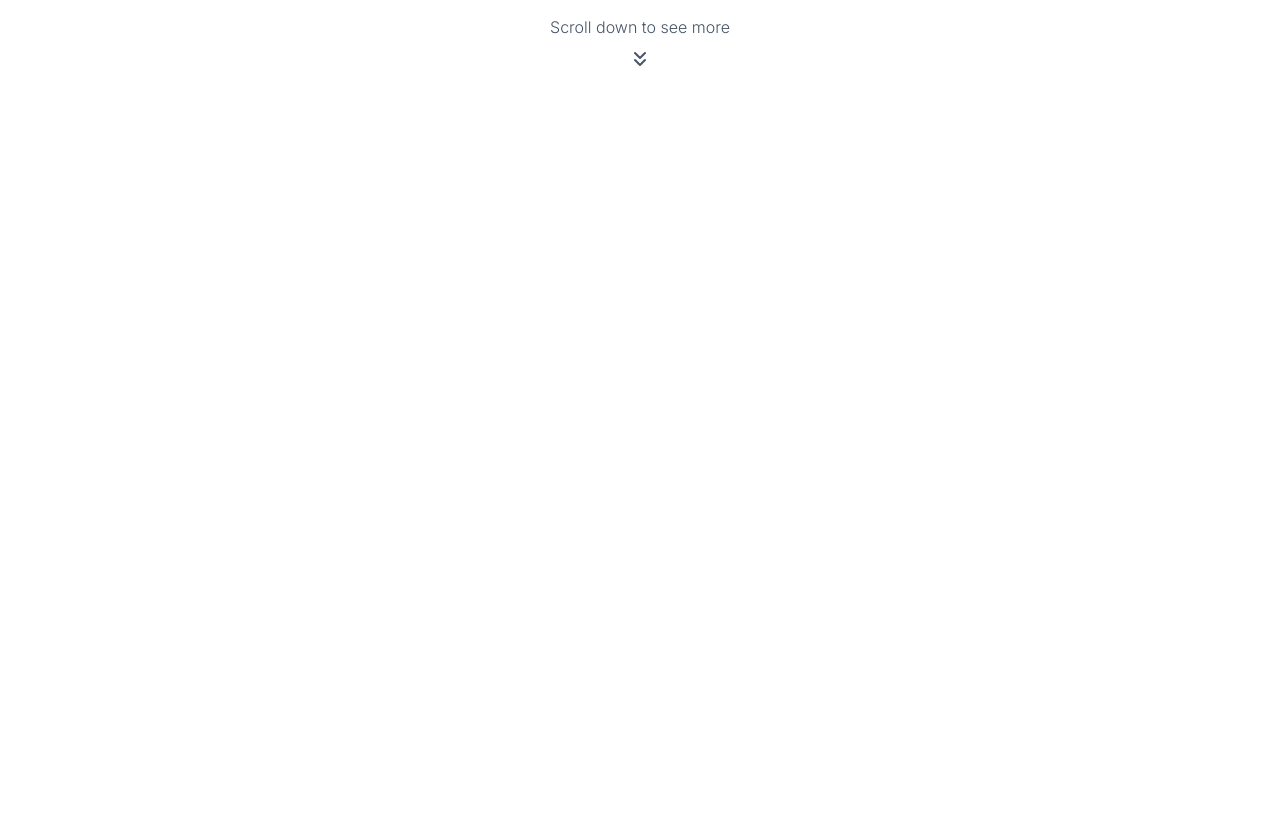
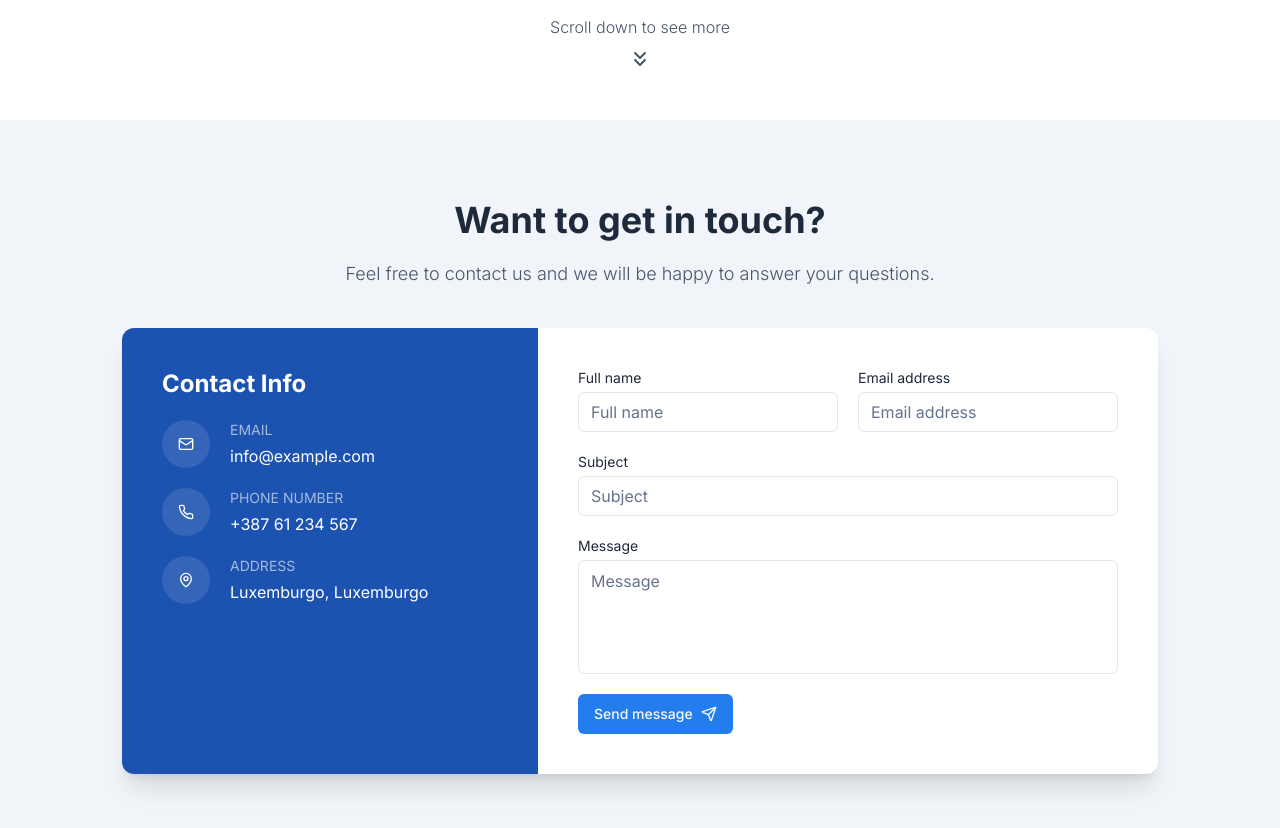
Before and after one commit to luisguareschi/lhs-frontend, a Next.js app: page / in a window 1280 px wide. Shown: the part 680-1508 px from the top of the page. Before the commit the page ends 800 px from the top, so only its background shows below. Built offline with nearby package versions, Linux system fonts and the light colour scheme.

Commit message:
Added contact page

```diff
--- a/app/page.tsx
+++ b/app/page.tsx
@@ -1,3 +1,4 @@
+import ContactSection from "@/components/sections/ContactSection";
 import HeroSection from "@/components/sections/HeroSection";
 import HeroSection2 from "@/components/sections/HeroSection/heroSection2";
 
@@ -6,6 +7,7 @@ const Home = () => {
     <main className="h-full w-full">
       {/* <HeroSection /> */}
       <HeroSection2 />
+      <ContactSection />
     </main>
   );
 };
--- /dev/null
+++ b/components/sections/ContactSection/ContactForm.tsx
@@ -0,0 +1,143 @@
+"use client";
+
+import { Button } from "@/components/ui/button";
+import { Input } from "@/components/ui/input";
+import { Textarea } from "@/components/ui/textarea";
+import { MailIcon, PhoneIcon, MapPinIcon, SendIcon } from "lucide-react";
+import { useState } from "react";
+import Link from "next/link";
+interface ContactItemProps {
+  icon: React.ReactNode;
+  title?: string;
+  description: string;
+  href?: string;
+}
+
+const ContactItem = ({ icon, title, description, href }: ContactItemProps) => {
+  return (
+    <div className="flex w-full items-center justify-start gap-5 text-white">
+      <div className="flex aspect-square h-full items-center justify-center rounded-full bg-white/10 md:size-9">
+        {icon}
+      </div>
+      <div className="flex flex-col gap-1">
+        <h3 className="text-sm uppercase text-white/60">{title}</h3>
+        {href ? (
+          <Link
+            href={href}
+            className="transition-all hover:underline active:text-primary-950 md:text-sm"
+          >
+            <p className="min-w-[300px] md:min-w-0">{description}</p>
+          </Link>
+        ) : (
+          <p className="min-w-[300px] md:min-w-0">{description}</p>
+        )}
+      </div>
+    </div>
+  );
+};
+
+const emptyForm = {
+  fromEmail: "",
+  fromName: "",
+  subject: "",
+  message: "",
+};
+
+export const ContactForm = () => {
+  const [form, setForm] = useState<typeof emptyForm>(emptyForm);
+
+  const contactInfo: ContactItemProps[] = [
+    {
+      icon: <MailIcon className="size-4" />,
+      title: "Email",
+      description: "info@example.com",
+      href: "mailto:info@example.com",
+    },
+    {
+      icon: <PhoneIcon className="size-4" />,
+      title: "Phone number",
+      description: "+387 61 234 567",
+      href: "tel:+38761234567",
+    },
+    {
+      icon: <MapPinIcon className="size-4" />,
+      title: "Address",
+      description: "Luxemburgo, Luxemburgo",
+    },
+  ];
+
+  const handleSubmit = () => {
+    console.log(form);
+  };
+
+  return (
+    <div className="flex overflow-hidden rounded-xl bg-white shadow-xl md:flex-col">
+      <div className="flex flex-col gap-5 bg-primary-800 p-10 md:gap-3 md:p-6">
+        <h1 className="text-2xl font-bold text-white md:text-xl">
+          Contact Info
+        </h1>
+        {contactInfo.map((item) => (
+          <ContactItem key={item.title} {...item} />
+        ))}
+      </div>
+      <div className="flex flex-1 flex-col gap-5 p-10 text-slate-800 md:p-6">
+        <div className="grid grid-cols-2 gap-5">
+          <div className="flex flex-col gap-1">
+            <label htmlFor="fullName" className="text-sm">
+              Full name
+            </label>
+            <Input
+              id="fullName"
+              placeholder="Full name"
+              value={form.fromName}
+              onChange={(e) => setForm({ ...form, fromName: e.target.value })}
+            />
+          </div>
+          <div className="flex flex-col gap-1">
+            <label htmlFor="email" className="text-sm">
+              Email address
+            </label>
+            <Input
+              id="email"
+              placeholder="Email address"
+              value={form.fromEmail}
+              onChange={(e) => setForm({ ...form, fromEmail: e.target.value })}
+            />
+          </div>
+          <div className="col-span-2 flex flex-col gap-1">
+            <label htmlFor="subject" className="text-sm">
+              Subject
+            </label>
+            <Input
+              id="subject"
+              placeholder="Subject"
+              value={form.subject}
+              onChange={(e) => setForm({ ...form, subject: e.target.value })}
+            />
+          </div>
+          <div className="col-span-2 flex flex-col gap-1">
+            <label htmlFor="message" className="text-sm">
+              Message
+            </label>
+            <Textarea
+              id="message"
+              placeholder="Message"
+              rows={4}
+              className="resize-none"
+              value={form.message}
+              onChange={(e) => setForm({ ...form, message: e.target.value })}
+            />
+          </div>
+          <Button
+            className="col-span-2 w-fit gap-2 md:w-full"
+            onClick={handleSubmit}
+            variant="default"
+          >
+            Send message
+            <SendIcon className="size-4" />
+          </Button>
+        </div>
+      </div>
+    </div>
+  );
+};
--- /dev/null
+++ b/components/sections/ContactSection/index.tsx
@@ -0,0 +1,17 @@
+import { ContactForm } from "./ContactForm";
+
+const ContactSection = () => {
+  return (
+    <div className="flex w-full flex-col items-center justify-center gap-5 bg-slate-100 py-20 md:p-10 md:px-5">
+      <h1 className="text-4xl font-bold text-slate-800 md:text-2xl">
+        Want to get in touch?
+      </h1>
+      <h2 className="mb-5 text-center text-lg font-light text-slate-600 md:text-sm">
+        Feel free to contact us and we will be happy to answer your questions.
+      </h2>
+      <ContactForm />
+    </div>
+  );
+};
+
+export default ContactSection;
--- /dev/null
+++ b/components/ui/input.tsx
@@ -0,0 +1,22 @@
+import * as React from "react";
+
+import { cn } from "@/lib/utils";
+
+const Input = React.forwardRef<HTMLInputElement, React.ComponentProps<"input">>(
+  ({ className, type, ...props }, ref) => {
+    return (
+      <input
+        type={type}
+        className={cn(
+          "flex h-10 w-full rounded-md border border-slate-200 bg-white px-3 py-2 text-base ring-offset-white transition-all file:border-0 file:bg-transparent file:text-sm file:font-medium file:text-slate-950 placeholder:text-slate-500 focus-visible:outline-none focus-visible:ring-2 focus-visible:ring-slate-500 focus-visible:ring-offset-2 disabled:cursor-not-allowed disabled:opacity-50 dark:border-slate-800 dark:bg-slate-950 dark:ring-offset-slate-950 dark:file:text-slate-50 dark:placeholder:text-slate-400 dark:focus-visible:ring-slate-300 md:text-sm",
+          className,
+        )}
+        ref={ref}
+        {...props}
+      />
+    );
+  },
+);
+Input.displayName = "Input";
+
+export { Input };
--- /dev/null
+++ b/components/ui/textarea.tsx
@@ -0,0 +1,22 @@
+import * as React from "react";
+
+import { cn } from "@/lib/utils";
+
+const Textarea = React.forwardRef<
+  HTMLTextAreaElement,
+  React.ComponentProps<"textarea">
+>(({ className, ...props }, ref) => {
+  return (
+    <textarea
+      className={cn(
+        "flex min-h-[80px] w-full rounded-md border border-slate-200 bg-white px-3 py-2 text-base ring-offset-white transition-all placeholder:text-slate-500 focus-visible:outline-none focus-visible:ring-2 focus-visible:ring-slate-500 focus-visible:ring-offset-2 disabled:cursor-not-allowed disabled:opacity-50 dark:border-slate-800 dark:bg-slate-950 dark:ring-offset-slate-950 dark:placeholder:text-slate-400 dark:focus-visible:ring-slate-300 md:text-sm",
+        className,
+      )}
+      ref={ref}
+      {...props}
+    />
+  );
+});
+Textarea.displayName = "Textarea";
+
+export { Textarea };
```
